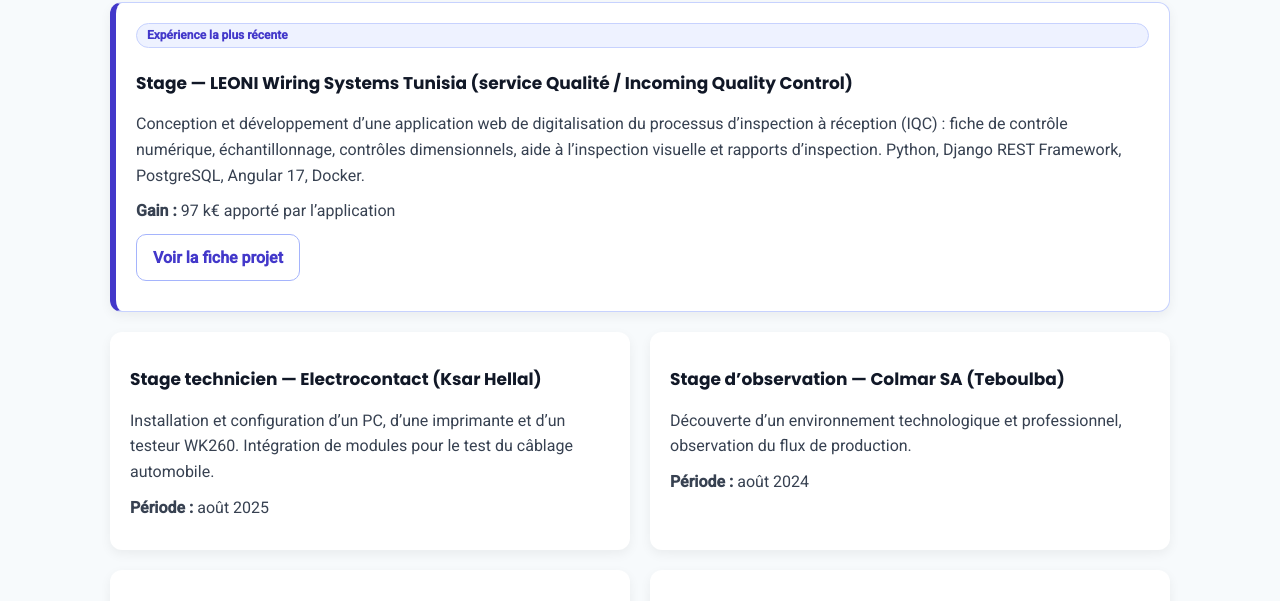
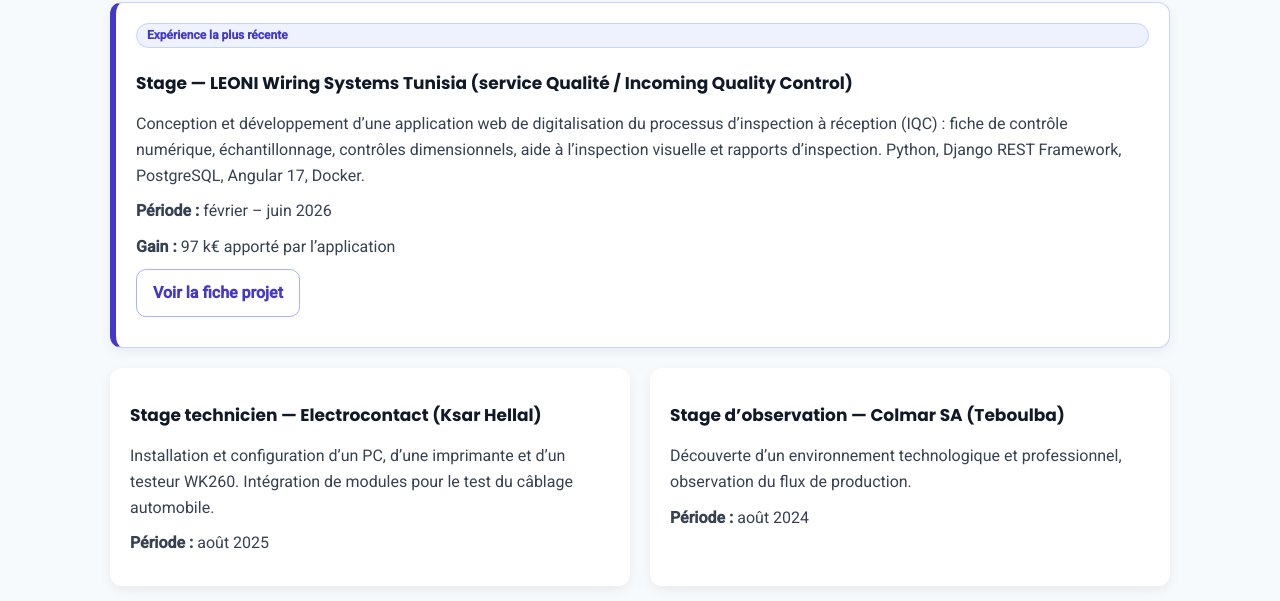
Before and after one commit to Ayasoukii/portfolio, a plain HTML site: page stages.html in a window 1280 px wide. Shown: the part 151-752 px from the top of the page. Drawn offline with Linux system fonts and the light colour scheme.

Commit message:
Ajouter la période du stage LEONI (février – juin 2026)
Co-Authored-By: Claude Opus 5.5 <noreply@anthropic.com>

```diff
--- a/stages.html
+++ b/stages.html
@@ -37,6 +37,7 @@
         <span class="badge">Expérience la plus récente</span>
         <h2 style="font-size:17px">Stage — LEONI Wiring Systems Tunisia (service Qualité / Incoming Quality Control)</h2>
         <p>Conception et développement d’une application web de digitalisation du processus d’inspection à réception (IQC) : fiche de contrôle numérique, échantillonnage, contrôles dimensionnels, aide à l’inspection visuelle et rapports d’inspection. Python, Django REST Framework, PostgreSQL, Angular 17, Docker.</p>
+        <p><strong>Période :</strong> février – juin 2026</p>
         <p><strong>Gain :</strong> 97 k€ apporté par l’application</p>
         <p><a class="btnGhost" href="iqc.html">Voir la fiche projet</a></p>
       </article>
```
